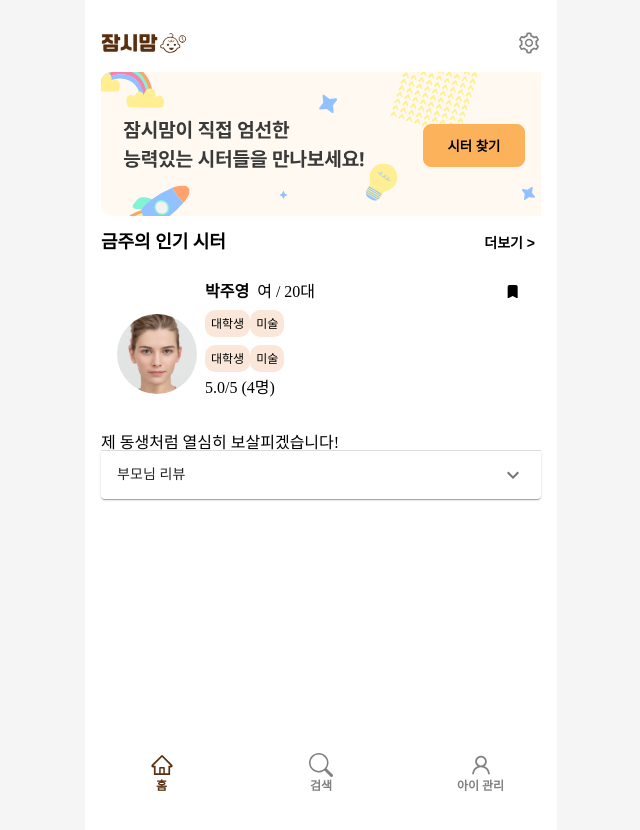
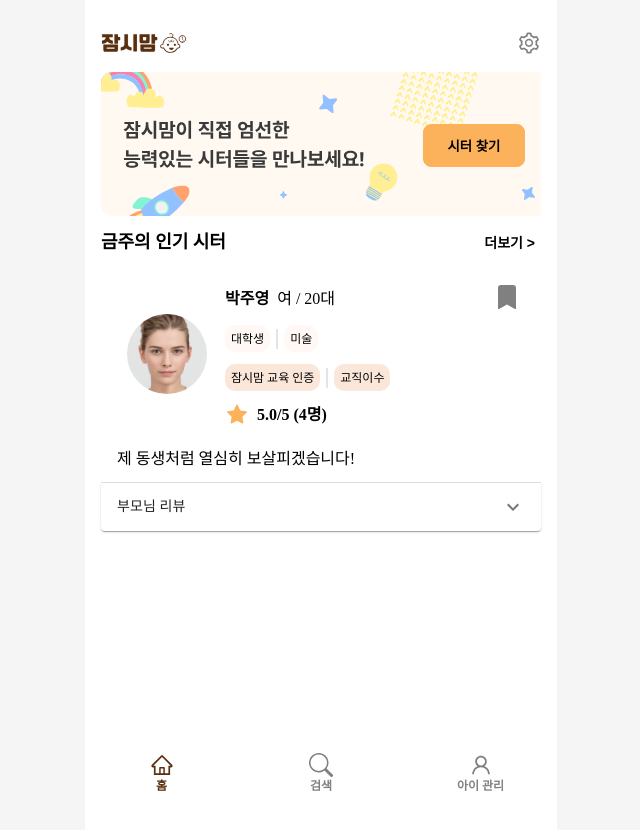
Before and after one commit to jwun95/jamsimom-refactoring, a Next.js app in the folder frontend/: page / in a window 1280 px wide. Shown: the top 830 px of the page, without its empty margins (319-959 px from the left). Built offline with nearby package versions, Linux system fonts and the light colour scheme.

Commit message:
Feat: SitterCard & Tag fix

```diff
--- /dev/null
+++ b/frontend/src/components/SitterCard.tsx
@@ -0,0 +1,151 @@
+import React, { useState } from "react";
+import Image from "next/image";
+
+import Tag from "@/components/Tag";
+import ProfileImg from "../../public/profile.jpg";
+
+import styled from "@emotion/styled";
+import { BsFillBookmarkFill } from "react-icons/bs";
+import { AiFillStar } from "react-icons/ai";
+import { IconContext } from "react-icons";
+
+const temp1 = ["대학생", "미술"];
+const temp2 = ["잠시맘 교육 인증", "교직이수"];
+
+type SitterCardProps = {
+  name: string;
+};
+
+export default function SitterCard({ name }: SitterCardProps) {
+  const [favorite, setFavorite] = useState<boolean>(false);
+
+  const handleClick = () => {
+    setFavorite((curr) => !curr);
+  };
+
+  const detail = (data: string[], color: string) => {
+    return data.map((v, idx) => {
+      if (idx > 0) {
+        return (
+          <DivideTag>
+            <Divider />
+            <Tag color={color}>{v}</Tag>
+          </DivideTag>
+        );
+      } else {
+        return <Tag color={color}>{v}</Tag>;
+      }
+    });
+  };
+
+  return (
+    <>
+      <Container>
+        <ProfileImage>
+          <Image
+            style={{ objectFit: "cover", borderRadius: "50%" }}
+            src={ProfileImg}
+            width={80}
+            height={80}
+            alt="프로필 이미지"
+          />
+        </ProfileImage>
+        <Info>
+          <NamePrefer>
+            <div>
+              <Name>{name}&nbsp;&nbsp;</Name>
+              <span>여 / 20대</span>
+            </div>
+            <IconContext.Provider
+              value={{
+                size: "24",
+                color: favorite ? "#5A2F0F" : "gray",
+              }}
+            >
+              <FavoriteButton onClick={handleClick}>
+                <BsFillBookmarkFill />
+              </FavoriteButton>
+            </IconContext.Provider>
+          </NamePrefer>
+          <TagWrapper>{detail(temp1, "#FFF8F5")}</TagWrapper>
+          <TagWrapper>{detail(temp2, "#FBE7D9")}</TagWrapper>
+
+          <Star>
+            <IconContext.Provider
+              value={{
+                size: "24",
+                color: "#FCB25B",
+              }}
+            >
+              <AiFillStar />
+            </IconContext.Provider>
+            <span>&nbsp;&nbsp;5.0/5 (4명)</span>
+          </Star>
+        </Info>
+      </Container>
+      <TextWrapper>
+        <span>제 동생처럼 열심히 보살피겠습니다!</span>
+      </TextWrapper>
+    </>
+  );
+}
+
+const Container = styled.div`
+  padding: 16px 16px 12px 16px;
+  display: flex;
+  height: 139px;
+`;
+
+const ProfileImage = styled.div`
+  display: flex;
+  justify-content: center;
+  align-items: center;
+  width: 25%;
+  margin-right: 8px;
+`;
+
+const Info = styled.div`
+  width: 75%;
+`;
+const Name = styled.span`
+  font-weight: bold;
+`;
+
+const NamePrefer = styled.div`
+  display: flex;
+  justify-content: space-between;
+  align-items: center;
+`;
+
+const FavoriteButton = styled.button`
+  border: none;
+  background-color: #fff;
+  cursor: pointer;
+`;
+
+const TagWrapper = styled.div`
+  display: flex;
+  margin: 12px 0px;
+`;
+
+const Star = styled.div`
+  display: flex;
+  align-items: center;
+  font-weight: bold;
+`;
+
+const TextWrapper = styled.div`
+  padding: 16px;
+`;
+
+const Divider = styled.div`
+  display: inline-block;
+  border: thin solid #e4e4e4;
+  margin: 0px 6px;
+  height: 18px;
+`;
+
+const DivideTag = styled.div`
+  display: flex;
+  align-items: center;
+`;
--- a/frontend/src/components/Tag.tsx
+++ b/frontend/src/components/Tag.tsx
@@ -4,13 +4,13 @@ import styled from "@emotion/styled";
 type TagProps = {
   onClick?: () => void;
   children: React.ReactNode;
-  color?: boolean;
+  color?: string;
   btn?: boolean;
 };
 
 export default function Tag({
   children,
-  color = false,
+  color = "#fbe7d9",
   btn = false,
   onClick,
 }: TagProps) {
@@ -19,7 +19,7 @@ export default function Tag({
       {btn ? (
         <TagButton>{children}</TagButton>
       ) : (
-        <TagBasic>
+        <TagBasic color={color}>
           <span>{children}</span>
         </TagBasic>
       )}
@@ -27,16 +27,16 @@ export default function Tag({
   );
 }
 
-const TagButton = styled.button``;
-
 const TagBasic = styled.div`
   max-width: fit-content;
   display: flex;
   align-items: center;
   justify-content: center;
   padding: 2.5px 6px;
-  background-color: #fbe7d9;
+  background-color: ${(props) => props.color};
   border-radius: 10px;
   height: 22px;
   font-size: 12px;
 `;
+
+const TagButton = styled.button``;
--- a/frontend/src/pages/index.tsx
+++ b/frontend/src/pages/index.tsx
@@ -4,12 +4,10 @@ import Link from "next/link";
 import Logo from "../../public/Logo.svg";
 import Image from "next/image";
 import { AiOutlineSetting } from "react-icons/ai";
-import { BsFillBookmarkFill } from "react-icons/bs";
 import { IconContext } from "react-icons";
 import Button from "@/components/Button";
-import Tag from "@/components/Tag";
 import { useRouter } from "next/router";
-import ProfileImg from "../../public/profile.jpg";
+import SitterCard from "@/components/SitterCard";
 
 import Accordion from "@mui/material/Accordion";
 import AccordionSummary from "@mui/material/AccordionSummary";
@@ -52,37 +50,7 @@ export default function Home() {
           <RankerTitle>금주의 인기 시터</RankerTitle>
           <RankerDetailButton>더보기 &#62;</RankerDetailButton>
         </RankerHeader>
-        <RankerInfo>
-          <ProfileImage>
-            <Image
-              style={{ objectFit: "cover", borderRadius: "50%" }}
-              src={ProfileImg}
-              width={80}
-              height={80}
-              alt="profile"
-            />
-          </ProfileImage>
-          <InfoDetail>
-            <NamePrefer>
-              <div>
-                <InfoName>박주영</InfoName>&nbsp;&nbsp;여 / 20대
-              </div>
-              <PreferButton>
-                <BsFillBookmarkFill />
-              </PreferButton>
-            </NamePrefer>
-            <TagWrapper>
-              <Tag>대학생</Tag>
-              <Tag>미술</Tag>
-            </TagWrapper>
-            <TagWrapper>
-              <Tag>대학생</Tag>
-              <Tag>미술</Tag>
-            </TagWrapper>
-            <div>5.0/5 (4명)</div>
-          </InfoDetail>
-        </RankerInfo>
-        <div>제 동생처럼 열심히 보살피겠습니다!</div>
+        <SitterCard name="박주영" />
         <Accordion>
           <AccordionSummary
             expandIcon={<ExpandMoreIcon />}
@@ -124,38 +92,6 @@ const AbsoluteLayer = styled.div`
 
 const RankerSection = styled.section``;
 
-const RankerInfo = styled.div`
-  padding: 16px 16px 12px 16px;
-  display: flex;
-  height: 139px;
-`;
-
-const ProfileImage = styled.div`
-  display: flex;
-  justify-content: center;
-  align-items: center;
-  width: 20%;
-  margin-right: 8px;
-`;
-
-const InfoDetail = styled.div`
-  width: 80%;
-`;
-const InfoName = styled.span`
-  font-weight: bold;
-`;
-
-const NamePrefer = styled.div`
-  display: flex;
-  justify-content: space-between;
-`;
-
-const PreferButton = styled.button`
-  border: none;
-  background-color: #fff;
-  cursor: pointer;
-`;
-
 const RankerHeader = styled.div`
   display: flex;
   justify-content: space-between;
@@ -175,8 +111,3 @@ const RankerDetailButton = styled.button`
   background-color: #fff;
   font-size: 14px;
 `;
-
-const TagWrapper = styled.div`
-  display: flex;
-  margin: 8px 0px;
-`;
```
